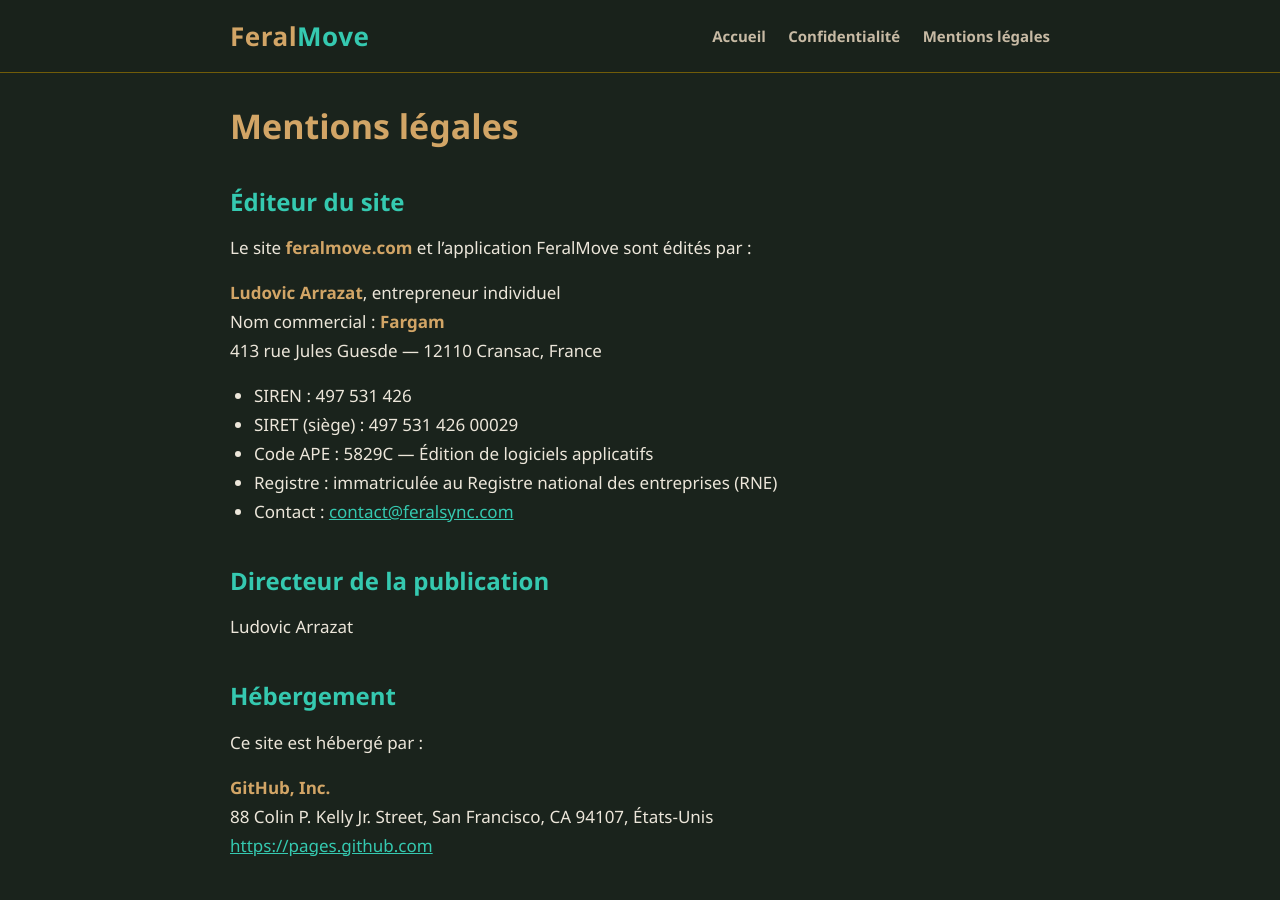
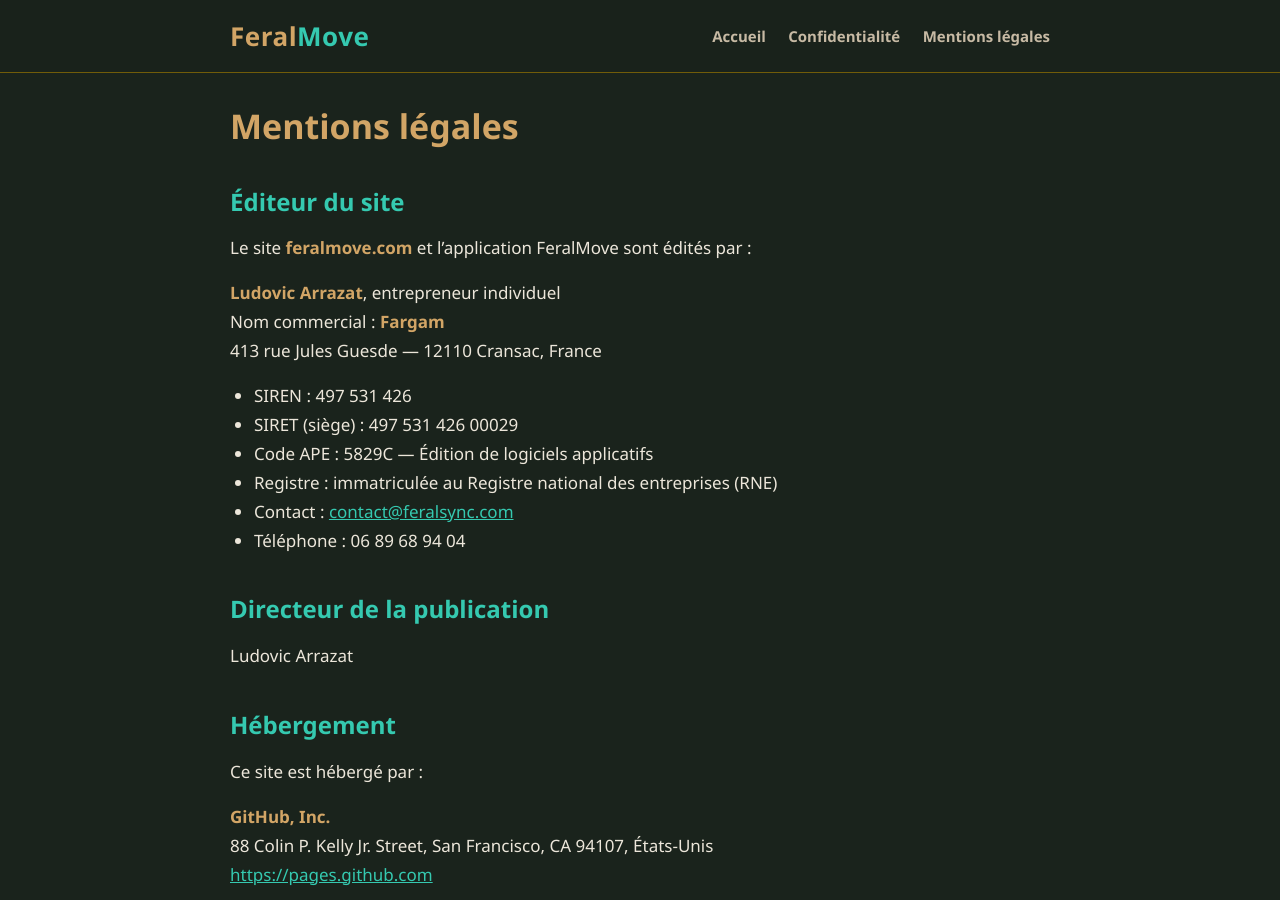
Before and after one commit to odul12700-boop/feralmove-site, a Jekyll site: the page built from mentions-legales.md, in a window 1280 px wide and 900 px high. Built offline with Jekyll 4.4.1, drawn with Linux system fonts in a browser that asks for light colours.

Commit message:
Mentions légales : téléphone de l'éditeur (ligne Fargam) (#2)
Co-Authored-By: Claude Opus 5.5 <noreply@anthropic.com>
Claude-Session: https://claude.ai/code/session_01Et8fMXjBn9qnTKWWBaBaxk

```diff
--- a/mentions-legales.md
+++ b/mentions-legales.md
@@ -20,6 +20,7 @@ Nom commercial : **Fargam**<br>
 - Code APE : 5829C — Édition de logiciels applicatifs
 - Registre : immatriculée au Registre national des entreprises (RNE)
 - Contact : [contact@feralsync.com](mailto:contact@feralsync.com)
+- Téléphone : 06 89 68 94 04
 
 <!-- Si vous relevez de la franchise en base de TVA (cas courant en
      micro-entreprise), décommentez la ligne ci-dessous. Vérifiez votre
```
